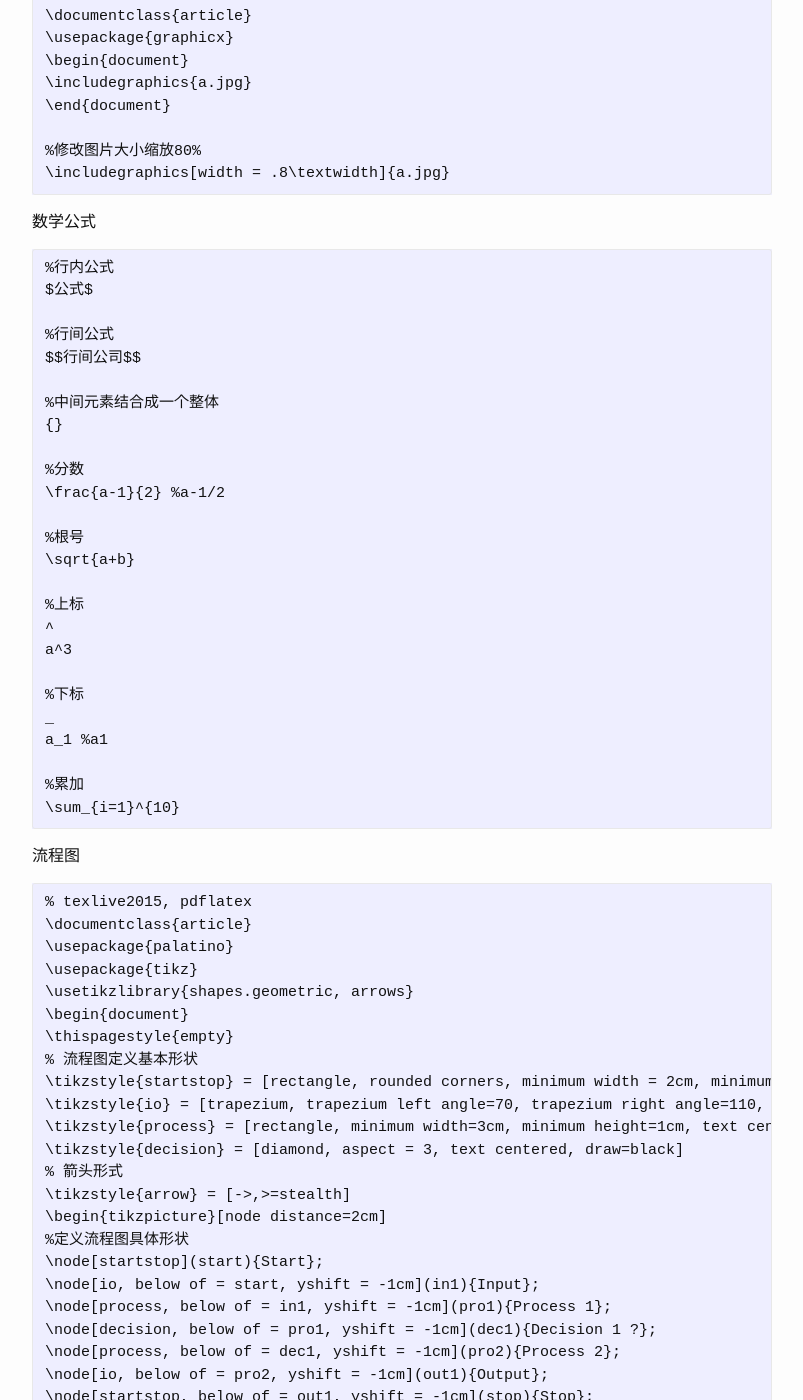
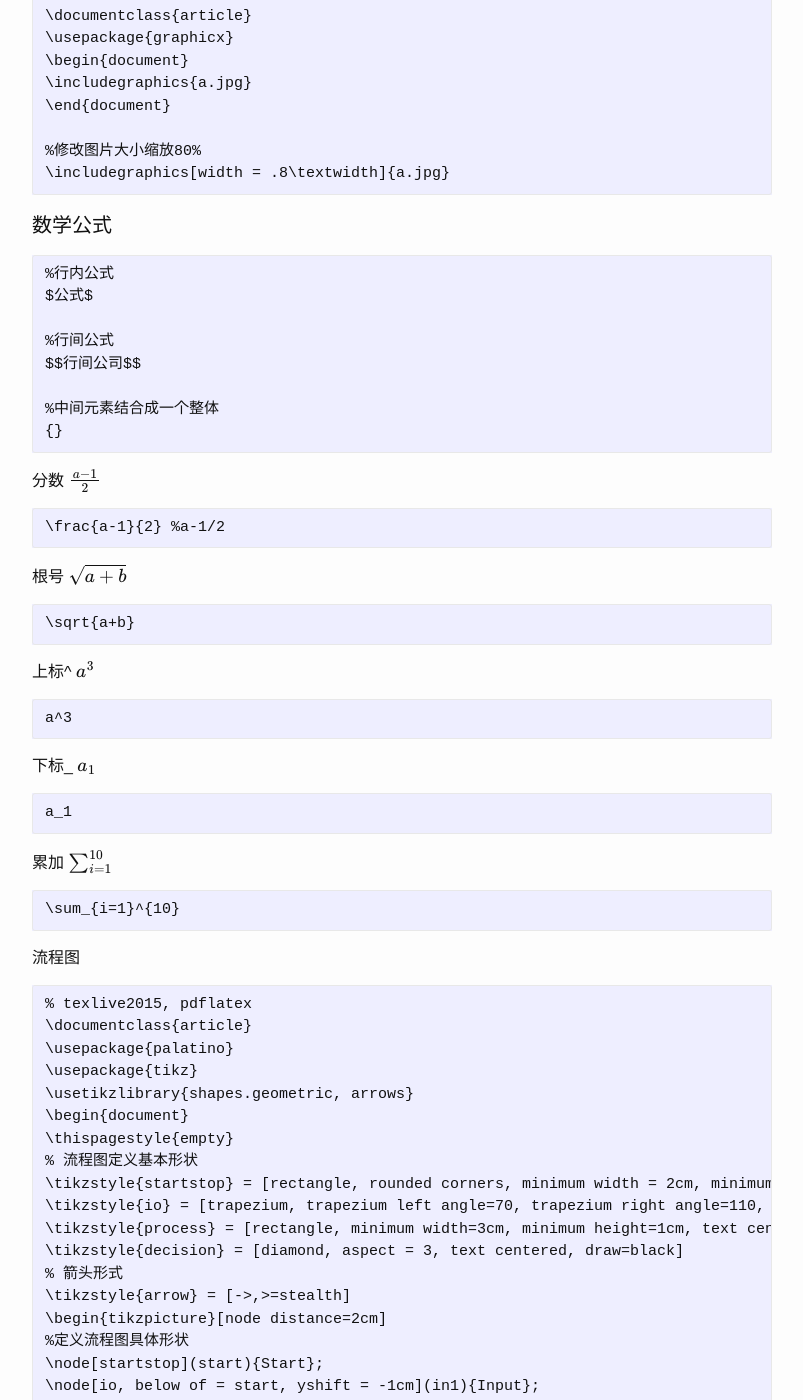
Before and after one commit to josephstalin117/josephstalin117.github.io, a Jekyll site: the page built from _posts/2018-6-23-latex.markdown, in a window 1280 px wide and 1400 px high, scrolled down 1066 px. Shown: the whole window, without its empty margins (238-1041 px from the left). Built offline with Jekyll 4.4.1, drawn with Linux system fonts in a browser that asks for light colours; formulas are drawn with MathJax 3.

Commit message:
add math

````diff
--- a/_posts/2018-6-23-latex.markdown
+++ b/_posts/2018-6-23-latex.markdown
@@ -67,7 +67,7 @@ This paper reflects on the history and development of the LaTeX Project Public L
 \includegraphics[width = .8\textwidth]{a.jpg}
 ```
 
-数学公式
+#### 数学公式
 ```
 %行内公式
 $公式$
@@ -77,22 +77,35 @@ $$行间公司$$
 
 %中间元素结合成一个整体
 {}
+```
 
-%分数
+分数
+$\frac{a-1}{2}$
+```
 \frac{a-1}{2} %a-1/2
+```
 
-%根号
+根号
+$\sqrt{a+b}$
+```
 \sqrt{a+b}
+```
 
-%上标
-^
+上标^
+$a^3$
+```
 a^3
+```
 
-%下标
-_
-a_1 %a1
+下标_
+$a_1$
+```
+a_1
+```
 
-%累加
+累加
+$\sum_{i=1}^{10}$
+```
 \sum_{i=1}^{10}
 ```
 
````
